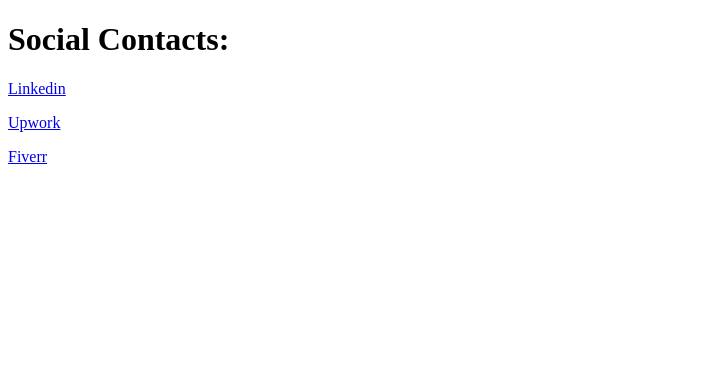
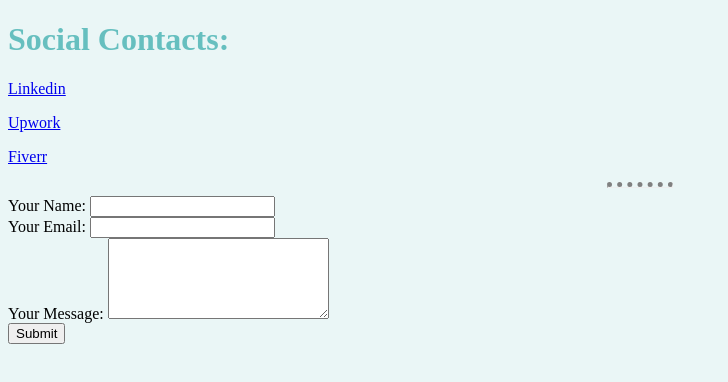
Before and after one commit to ishraf21/Web-Development, a plain HTML site: page HTML - Personal Site/contact.html in a window 1280 px wide. Shown: the whole page, without its empty margins (0-728 px from the left). Drawn offline with Linux system fonts and the light colour scheme.

Commit message:
initial style

```diff
--- a/HTML - Personal Site/contact.html
+++ b/HTML - Personal Site/contact.html
@@ -3,13 +3,23 @@
   <head>
     <meta charset="utf-8">
     <title>Contact Me</title>
+      <link rel="stylesheet" href="css/style.css">
   </head>
   <body>
     <h1>Social Contacts: </h1>
     <p><a href="https://www.linkedin.com/in/rahmanishraf/">Linkedin</a></p>
     <p><a href="https://www.upwork.com/freelancers/ishraf">Upwork</a></p>
     <p><a href="https://www.fiverr.com/ishrafrahman?up_rollout=true">Fiverr</a></p>
+<hr>
+    <form action="mailto:rahmanishraf@gmail.com" method="post" enctype="text/plain">
+      <label for="name">Your Name: </label>
+      <input type="text" id="name" name="youName"><br>
+      <label for="email">Your Email: </label>
+      <input type="email" id="email" name="yourEmail"><br>
+      <label for="msg">Your Message: </label>
+      <textarea id="msg" name="yourMessage" rows="5" cols="25"></textarea><br>
 
-
+      <input type="submit">
+    </form>
   </body>
 </html>
--- /dev/null
+++ b/HTML - Personal Site/css/style.css
@@ -0,0 +1,10 @@
+body{
+  background-color: #EAF6F6;
+}
+h1,h3{
+  color: #66BFBF;
+}
+hr{
+  border-top: 5px dotted grey;
+  width: 5%;
+}
```
Also changed, not shown: HTML - Personal Site/index.html (+4 -2 lines).
